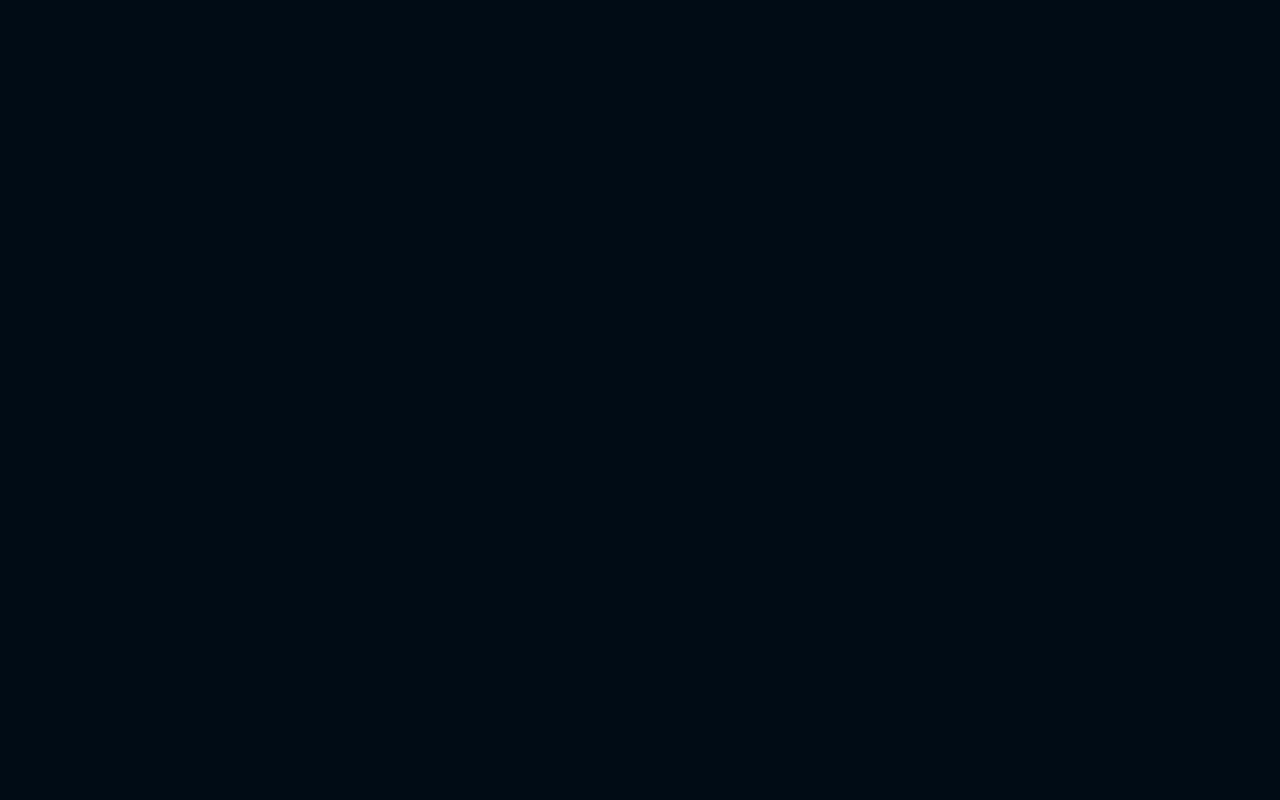
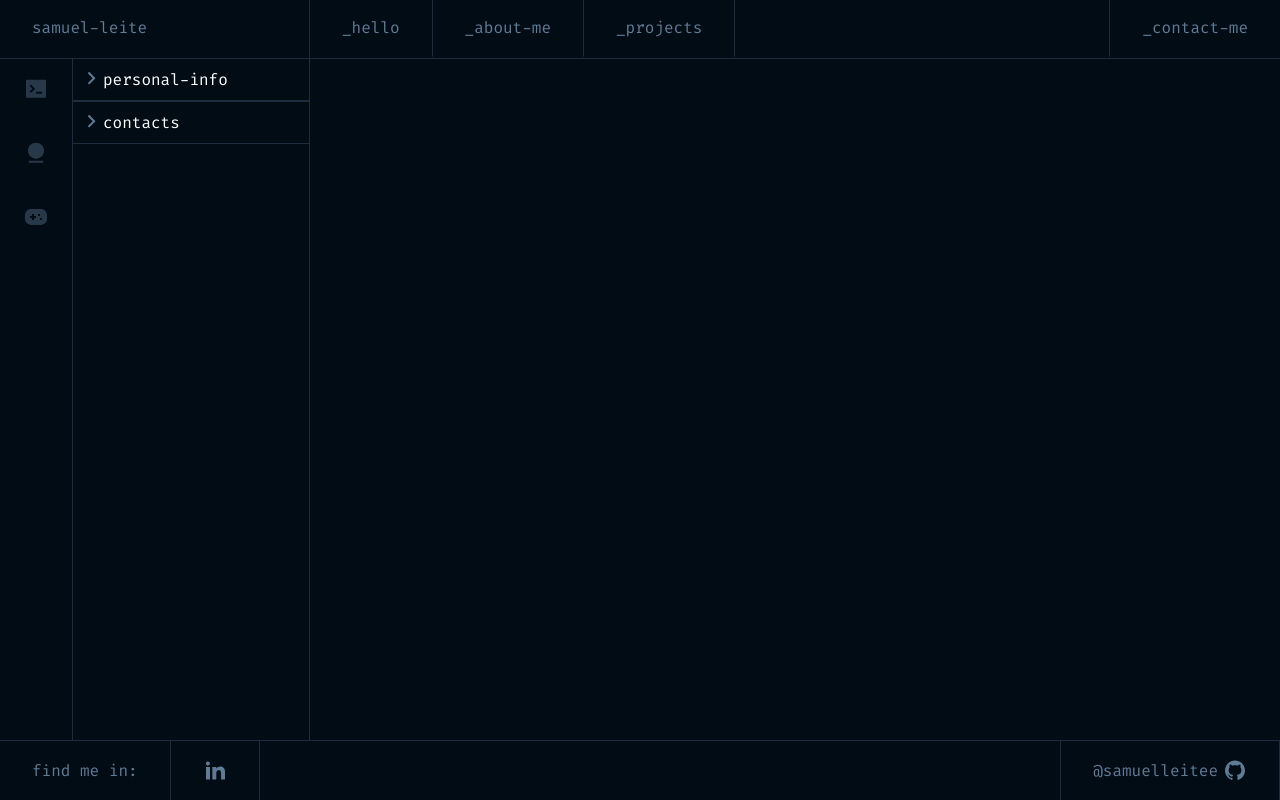
Before and after one commit to samuelleitee/portfolio, a React (Vite) app: page /projects in a window 1280 px wide. Built offline with nearby package versions, Linux system fonts and the light colour scheme; the HTML template or start-up script is replaced by a standard one.

Commit message:
feat: add Projects page

```diff
--- a/src/pages/Projects/index.jsx
+++ b/src/pages/Projects/index.jsx
@@ -0,0 +1,15 @@
+import { Sidebar } from "../../components/Sidebar";
+import { Header } from "../../components/Header";
+import { Footer } from "../../components/Footer";
+import { Outlet } from "react-router-dom";
+
+export function Projects() {
+    return (
+        <>
+            <Sidebar />
+            <Header />
+            <Outlet />
+            <Footer />
+        </>
+    );
+}
```
